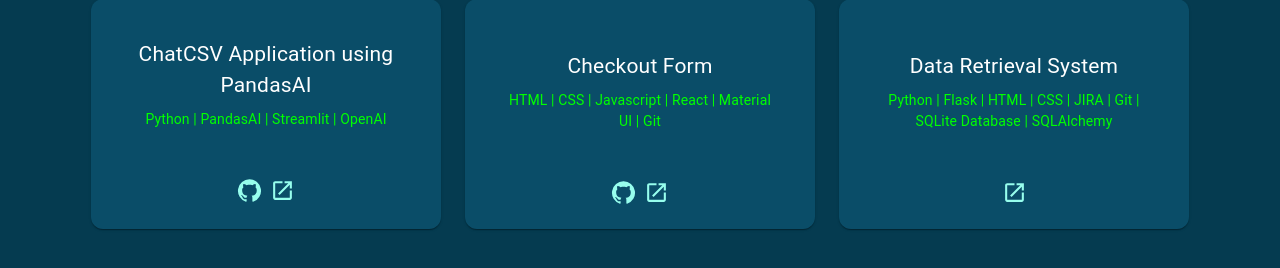
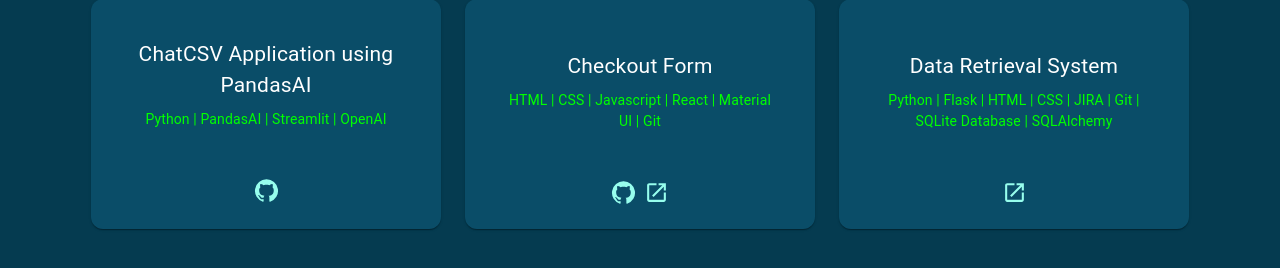
Before and after one commit to kvarad6/portfolio, a React (Create React App) app in the folder portfolio/: page /Projects in a window 1280 px wide. Shown: the part 4210-4478 px from the top of the page. Built offline with nearby package versions, Linux system fonts and the light colour scheme.

Commit message:
updated pandasai project card

```diff
--- a/portfolio/src/Components/Projects.js
+++ b/portfolio/src/Components/Projects.js
@@ -185,7 +185,7 @@
                                                 }
                                             }} />
                                         </Link>
-                                        <Link href=" " target="_blank">
+                                        {/* <Link href=" " target="_blank">
                                             <OpenInNewIcon fontSize='large' sx={{
                                                 transition: '0.4s',
                                                 fontSize: { xs: 20, md: 22, lg: 25 }, color: '#97FEED', ':hover': {
@@ -193,7 +193,7 @@
                                                     color: 'white'
                                                 }
                                             }} />
-                                        </Link>
+                                        </Link> */}
 
                                     </CardActions>
 
```
